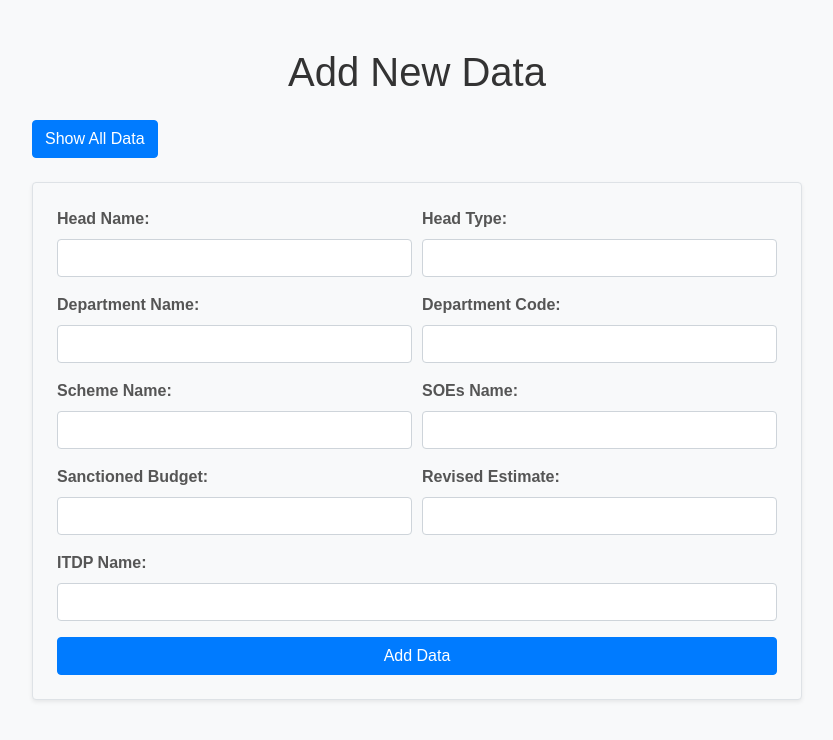
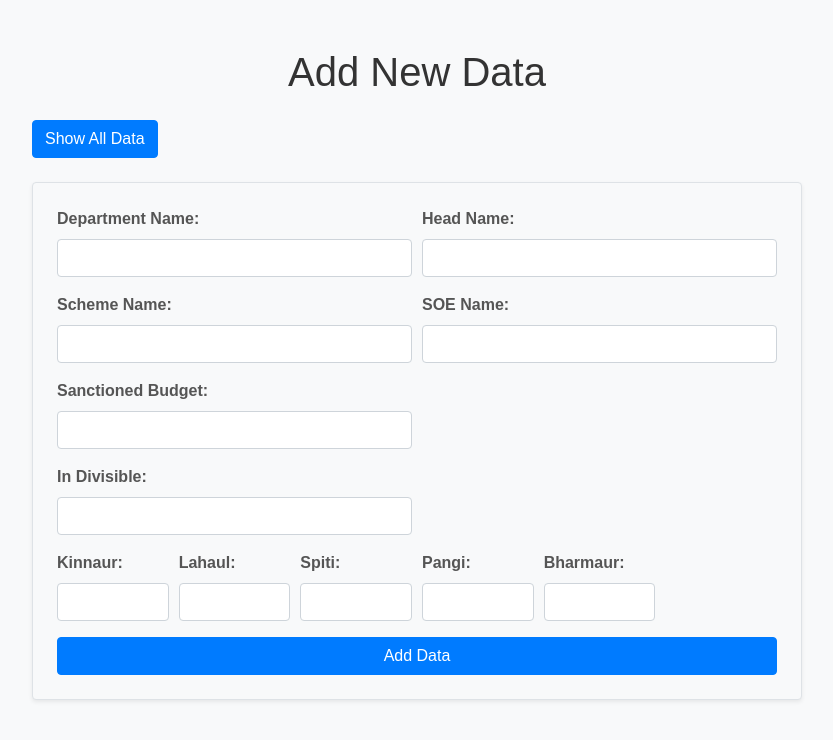
Before and after one commit to gov-bhanu/tdd-budget, a Django app: page /add/ in a window 1280 px wide. Shown: the top 740 px of the page, without its empty margins (223-1056 px from the left). Run offline with Django 5.2, Linux system fonts and the light colour scheme; some libraries are stand-ins or nearby versions.

Commit message:
Addition of changes.html and updation of add.html

```diff
--- a/myapp/templates/add.html
+++ b/myapp/templates/add.html
@@ -1,29 +1,3 @@
-
-
-
-
-
-
-
-
-
-
-
-
-
-
-
-
-
-
-
-
-
-
-
-
-
-
 <!DOCTYPE html>
 <html lang="en">
 <head>
@@ -42,59 +16,70 @@
         <a href="/" class="btn btn-primary mb-4">Show All Data</a>
         <form method="POST" action="" class="border p-4 bg-light shadow-sm rounded">
             {% csrf_token %}
-            <!-- Row 1: Head Name & Head Type -->
-            <div class="form-row">
-                <div class="form-group col-md-6">
-                    <label for="head_name">Head Name:</label>
-                    <input type="text" id="head_name" name="head_name" class="form-control" required>
-                </div>
-                <div class="form-group col-md-6">
-                    <label for="head_type">Head Type:</label>
-                    <input type="text" id="head_type" name="head_type" class="form-control" required>
-                </div>
-            </div>
-
-            <!-- Row 2: Department Name & Department Code -->
+            <!-- Row 1: Department Name & Head Name -->
             <div class="form-row">
                 <div class="form-group col-md-6">
                     <label for="department_name">Department Name:</label>
                     <input type="text" id="department_name" name="department_name" class="form-control" required>
                 </div>
                 <div class="form-group col-md-6">
-                    <label for="department_code">Department Code:</label>
-                    <input type="text" id="department_code" name="department_code" class="form-control" required>
+                    <label for="head_name">Head Name:</label>
+                    <input type="text" id="head_name" name="head_name" class="form-control" required>
                 </div>
             </div>
 
-            <!-- Row 3: Scheme Name & SOE Name -->
+            <!-- Row 2: Scheme Name & SOE Name -->
             <div class="form-row">
                 <div class="form-group col-md-6">
                     <label for="scheme_name">Scheme Name:</label>
                     <input type="text" id="scheme_name" name="scheme_name" class="form-control" required>
                 </div>
                 <div class="form-group col-md-6">
-                    <label for="soes_name">SOEs Name:</label>
-                    <input type="text" id="soes_name" name="soes_name" class="form-control" required>
+                    <label for="soe_name">SOE Name:</label>
+                    <input type="text" id="soe_name" name="soe_name" class="form-control" required>
                 </div>
             </div>
 
-            <!-- Row 4: Sanctioned Budget & Revised Estimate -->
+            <!-- Row 3: Sanctioned Budget & Revised Estimate -->
             <div class="form-row">
                 <div class="form-group col-md-6">
                     <label for="sanctioned_budget">Sanctioned Budget:</label>
                     <input type="number" id="sanctioned_budget" name="sanctioned_budget" class="form-control" required>
                 </div>
+            </div>
+
+            <!-- Row 4: In Divisible -->
+            <div class="form-row">
                 <div class="form-group col-md-6">
-                    <label for="revised_estimate">Revised Estimate:</label>
-                    <input type="number" id="revised_estimate" name="revised_estimate" class="form-control">
+                    <label for="in_divisible">In Divisible:</label>
+                    <input type="number" id="in_divisible" name="in_divisible" class="form-control">
                 </div>
             </div>
 
-            <!-- Row 5: ITDP Name -->
-            <div class="form-group">
-                <label for="itdp_name">ITDP Name:</label>
-                <input type="text" id="itdp_name" name="itdp_name" class="form-control" required>
+            <!-- Row 5: Kinnaur, Lahaul, Spiti, Pangi, Bharmaur -->
+            <div class="form-row">
+                <div class="form-group col-md-2">
+                    <label for="kinnaur">Kinnaur:</label>
+                    <input type="number" id="kinnaur" name="kinnaur" class="form-control">
+                </div>
+                <div class="form-group col-md-2">
+                    <label for="lahaul">Lahaul:</label>
+                    <input type="number" id="lahaul" name="lahaul" class="form-control">
+                </div>
+                <div class="form-group col-md-2">
+                    <label for="spiti">Spiti:</label>
+                    <input type="number" id="spiti" name="spiti" class="form-control">
+                </div>
+                <div class="form-group col-md-2">
+                    <label for="pangi">Pangi:</label>
+                    <input type="number" id="pangi" name="pangi" class="form-control">
+                </div>
+                <div class="form-group col-md-2">
+                    <label for="bharmaur">Bharmaur:</label>
+                    <input type="number" id="bharmaur" name="bharmaur" class="form-control">
+                </div>
             </div>
+
             <button type="submit" class="btn btn-primary btn-block">Add Data</button>
         </form>
     </div>
@@ -103,7 +88,5 @@
     <script src="https://code.jquery.com/jquery-3.5.1.slim.min.js"></script>
     <script src="https://cdn.jsdelivr.net/npm/@popperjs/core@2.9.3/dist/umd/popper.min.js"></script>
     <script src="https://stackpath.bootstrapcdn.com/bootstrap/4.5.2/js/bootstrap.min.js"></script>
-    <!-- Custom JS -->
-    <script src="{% static 'js/add_data_script.js' %}"></script>
 </body>
 </html>
--- a/myapp/urls.py
+++ b/myapp/urls.py
@@ -10,8 +10,13 @@ urlpatterns = [
     path('update-revised-estimate/', views.update_revised_estimate, name='update_revised_estimate'),
     path('add/', views.add_data, name='add_data'),  # New URL for adding data
     path("import_csv/", views.import_csv, name="import_csv"),
-        # URL for the supplementary report page
+    # URL for the supplementary report page
     path('supplementary_report/', views.supplementary_report_view, name='supplementary_report'),
     # API endpoint to fetch supplementary report data
     path('fetch-supplementary-data/', views.fetch_supplementary_data, name='fetch_supplementary_data'),
+
+    # URL for the revision report page
+    path('changes_report/', views.revision_report_view, name='revision_report'),
+    # API endpoint to fetch revision report data
+    path('fetch-revision-data/', views.fetch_revision_data, name='fetch_revision_data'),
 ]
--- a/myapp/views.py
+++ b/myapp/views.py
@@ -8,6 +8,7 @@ from django.db.models import Sum
 import json
 import csv
 from django.core.serializers import serialize
+from django.db.models import F
 
 
 
@@ -156,38 +157,44 @@ def import_csv(request):
 
 
 
+
+
 def add_data(request):
     """Render the add form and handle new data submission."""
     if request.method == 'POST':
-        # Get form data
+        # Get form data from request
+        department_name = request.POST.get('department_name')
         head_name = request.POST.get('head_name')
-        head_type = request.POST.get('head_type')
-        itdp_name = request.POST.get('itdp_name')
+        scheme_name = request.POST.get('scheme_name')
         soe_name = request.POST.get('soe_name')
         sanctioned_budget = request.POST.get('sanctioned_budget')
-        revised_estimate = request.POST.get('revised_estimate')
-        # department_code = request.POST.get('department_code')
-        department_name = request.POST.get('department_name')
-        scheme_name = request.POST.get('scheme_name')
+        in_divisible = request.POST.get('in_divisible', 0)  # Default to 0 if empty
+        kinnaur = request.POST.get('kinnaur', 0)  # Default to 0 if empty
+        lahaul = request.POST.get('lahaul', 0)  # Default to 0 if empty
+        spiti = request.POST.get('spiti', 0)  # Default to 0 if empty
+        pangi = request.POST.get('pangi', 0)  # Default to 0 if empty
+        bharmaur = request.POST.get('bharmaur', 0)  # Default to 0 if empty
 
         # Save the data into the database
         DataRow.objects.create(
+            department_name=department_name,
             head_name=head_name,
-            head_type=head_type,
-            itdp_name=itdp_name,
+            scheme_name=scheme_name,
             soe_name=soe_name,
             sanctioned_budget=sanctioned_budget,
-            revised_estimate=revised_estimate,
-            # department_code=department_code,
-            department_name=department_name,
-            scheme_name=scheme_name
+            in_divisible=in_divisible,
+            kinnaur=kinnaur,
+            lahaul=lahaul,
+            spiti=spiti,
+            pangi=pangi,
+            bharmaur=bharmaur
         )
         messages.success(request, 'Data added successfully!')
 
         # Redirect to the home page or a success page
-        return redirect('index')
+        return redirect('index')  # Make sure 'index' is the correct URL name
 
-    return render(request, 'add.html')  # Render the add form
+    return render(request, 'add.html')  # Render the add form if GET request
 
 
 
@@ -324,3 +331,46 @@ def fetch_supplementary_data(request):
             'status': 'error',
             'message': str(e)
         })
+
+
+
+
+
+
+
+
+
+def revision_report_view(request):
+    return render(request, 'revision_report.html')
+
+
+# API to fetch data for the revision report where sanctioned_budget != revised_estimate
+def fetch_revision_data(request):
+    try:
+        # Fetch all data where sanctioned_budget != revised_estimate
+        data = DataRow.objects.exclude(sanctioned_budget=F('revised_estimate')).values(
+            'department_name',
+            'head_name',
+            'scheme_name',
+            'soe_name',
+            'sanctioned_budget',
+            'revised_estimate',
+            'excess',
+            'surrender',
+            'variation',
+        )
+
+        # Convert the QuerySet to a list of dictionaries
+        data_list = list(data)
+
+        # Return data
+        return JsonResponse({
+            'status': 'success',
+            'data': data_list,
+        })
+
+    except Exception as e:
+        return JsonResponse({
+            'status': 'error',
+            'message': str(e)
+        })
--- a/static/css/styles.css
+++ b/static/css/styles.css
@@ -140,7 +140,7 @@ table td input {
 /* Specific Styling for Scheme Name Column */
 #dataTable td:nth-child(3), /* Scheme Name Column */
 #dataTable th:nth-child(3) {
-    max-width: 400px; /* Adjust width as needed */
+    max-width: 500px; /* Adjust width as needed */
     overflow: hidden; /* Hide overflowed content */
     text-overflow: ellipsis; /* Add ellipsis for clipped text */
     white-space: nowrap; /* Prevent wrapping */
```
Also changed, not shown: myapp/models.py (+21 -5 lines), myapp/templates/index.html (+5 -4 lines), myapp/templates/revision_report.html (added, +42 -0 lines), static/js/revision_report.js (added, +42 -0 lines), db.sqlite3.
